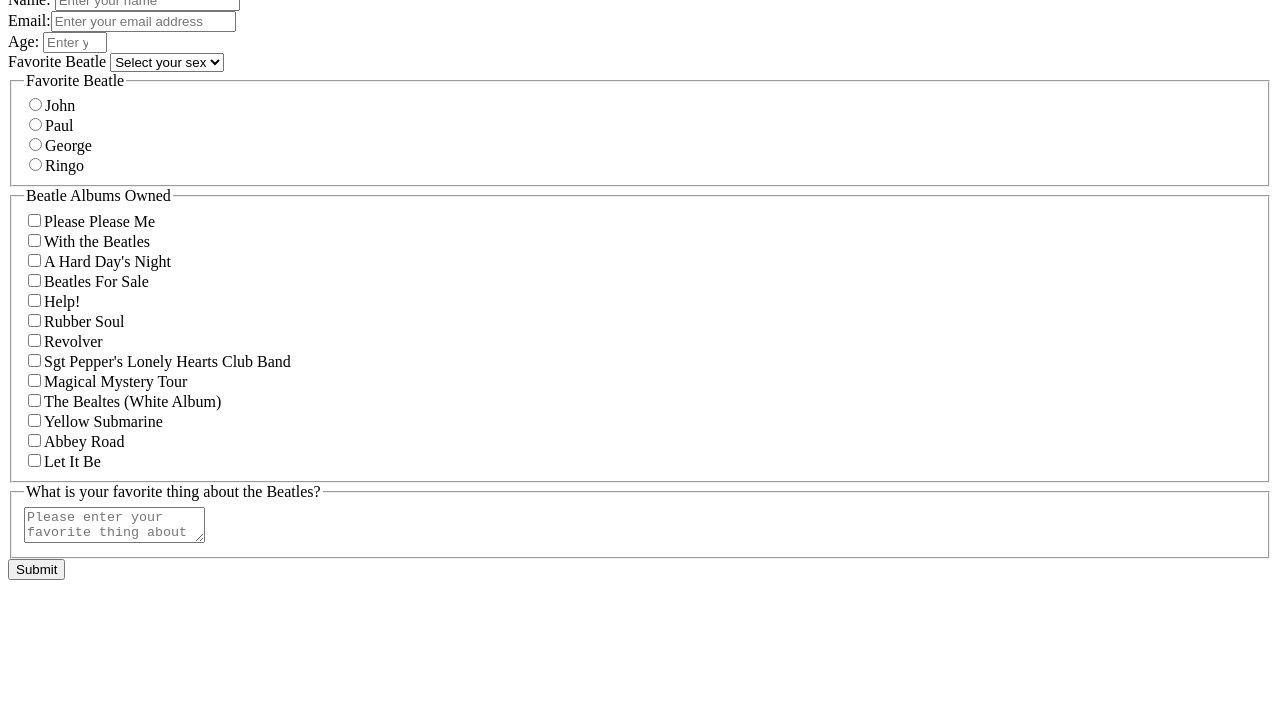
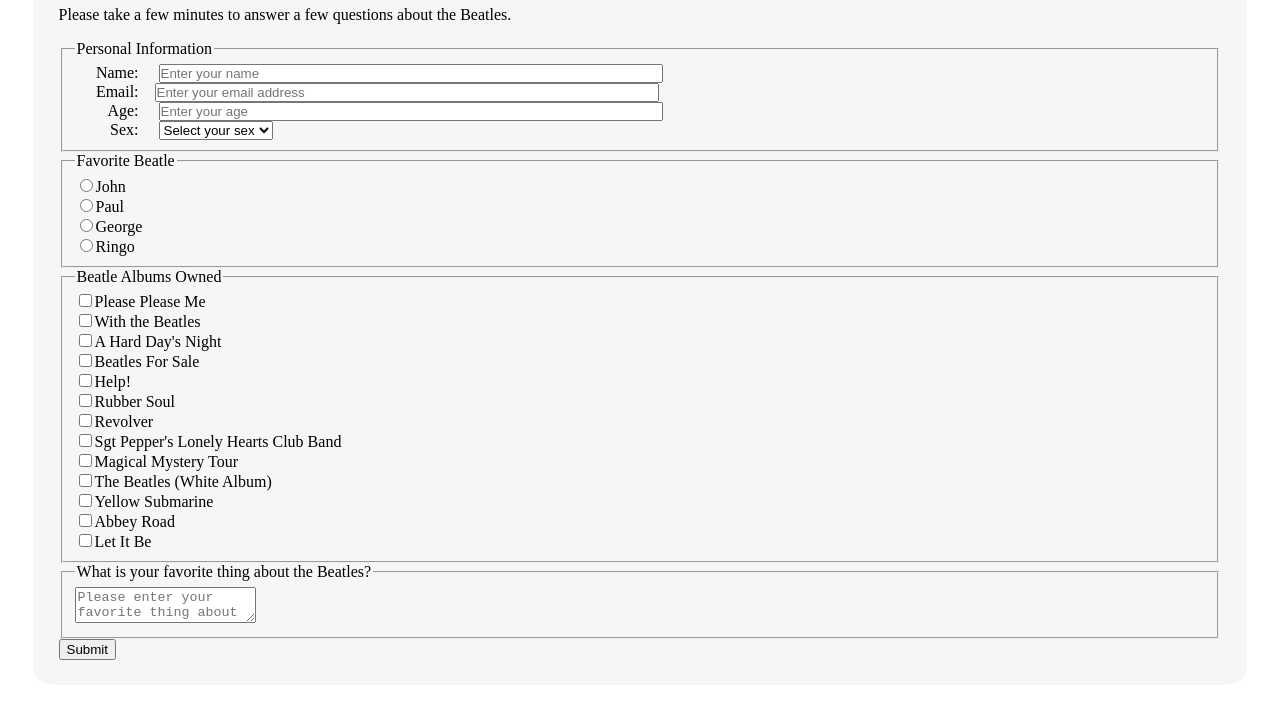
Before and after one commit to asteffey/fcc-survey-form, a plain HTML site: page index.html in a window 1280 px wide. Shown: the part 124-834 px from the top of the page. Before the commit the page ends 800 px from the top, so only its background shows below. Drawn offline with Linux system fonts and the light colour scheme.

Commit message:
Partially improve look and feel of #2

```diff
--- a/index.html
+++ b/index.html
@@ -1,14 +1,18 @@
 <!DOCTYPE html>
 <html>
 <head>
-  <title></title>
+  <title>Beatles Survey</title>
+  <link href="survey-form.css"
+        rel="stylesheet">
 </head>
 <body>
   <script src="../testable-projects-fcc-v1-bundle.js"></script>
+  <main>
     <h1 id="title">Beatles Survey</h1>
     <p id="description">Please take a few minutes to answer a few questions about the Beatles.</p>
     <form id="survey-form"
           name="survey-form">
+      <fieldset id="personal-info-fieldset">
         <label for="name"
                   id="name-label">Name:</label> <input id="name"
                   name="name"
@@ -29,7 +33,7 @@
                   placeholder="Enter your age"
                   type="number"><br>
         <label for="dropdown"
-          id="dropdown-label">Favorite Beatle</label> <select id="dropdown"
+                  id="dropdown-label">Sex:</label> <select id="dropdown"
                   name="sex"
                   required="">
           <option disabled
@@ -46,7 +50,8 @@
           <option value="female">
             Female
           </option>
-    </select><br>
+        </select> <legend>Personal Information</legend>
+      </fieldset>
       <fieldset id="favorite-beatle-fieldset">
         <legend>Favorite Beatle</legend> <label><input name="favorite-beatle"
                type="radio"
@@ -91,7 +96,7 @@
                value="magical-mystery-tour">Magical Mystery Tour</label><br>
         <label><input name="beatle-album"
                type="checkbox"
-             value="white-album">The Bealtes (White Album)</label><br>
+               value="white-album">The Beatles (White Album)</label><br>
         <label><input name="beatle-album"
                type="checkbox"
                value="yellow-submarine">Yellow Submarine</label><br>
@@ -110,5 +115,6 @@
       </fieldset><button id="submit"
             type="submit">Submit</button>
     </form>
+  </main>
 </body>
 </html>
--- a/survey-form.css
+++ b/survey-form.css
@@ -0,0 +1,20 @@
+main {
+    background-color: #F6F6F4;
+    border-radius: 2%;
+    padding: 2%;
+    margin: 2%;
+}
+
+#personal-info-fieldset > label {
+    display: inline-block;
+    width: 4em;
+    text-align: right;
+    margin-right: 1em;
+}
+
+#personal-info-fieldset > input {
+    display: inline-block;
+    width: 500px;
+    padding: 0;
+    margin: 0;
+}
```
Lines whose indentation alone changed are shown as unchanged.
